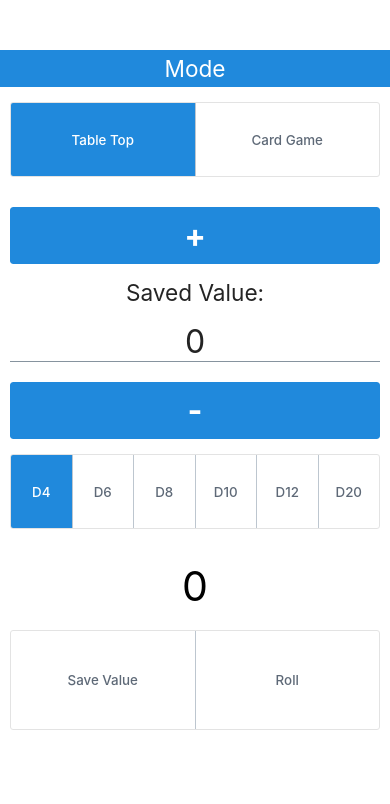
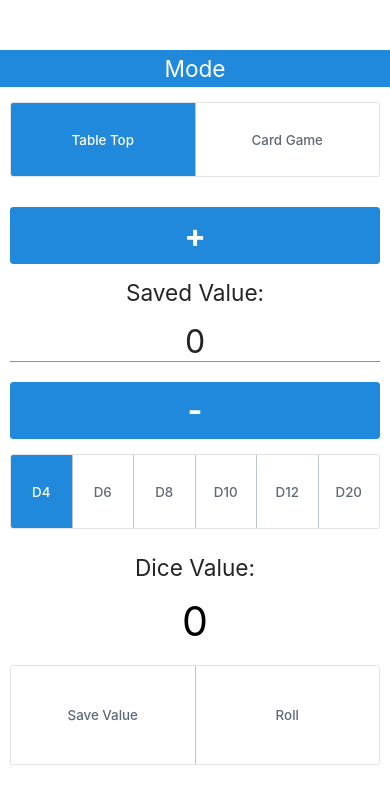
Before and after one commit to DCbrown/d12, a React Native app: screen / in a window 390 px wide. Shown: the top 804 px of the page. Built offline with nearby package versions, Linux system fonts and the light colour scheme.

Commit message:
add dice label

```diff
--- a/components/TableTop.js
+++ b/components/TableTop.js
@@ -104,7 +104,7 @@ const TableTop = () => {
               containerStyle={styles.diceBtnGroup}
           />
         </View>
-
+        <Text h4 style={styles.subHeader}>Dice Value:</Text>
         <Text h1 style={styles.diceValue}>{dR}</Text>
 
 
@@ -135,7 +135,6 @@ const styles = StyleSheet.create({
   },
   diceValue: {
     textAlign: "center",
-    paddingTop: 12,
     paddingBottom: 14,
     color: 'black',
   },
```
